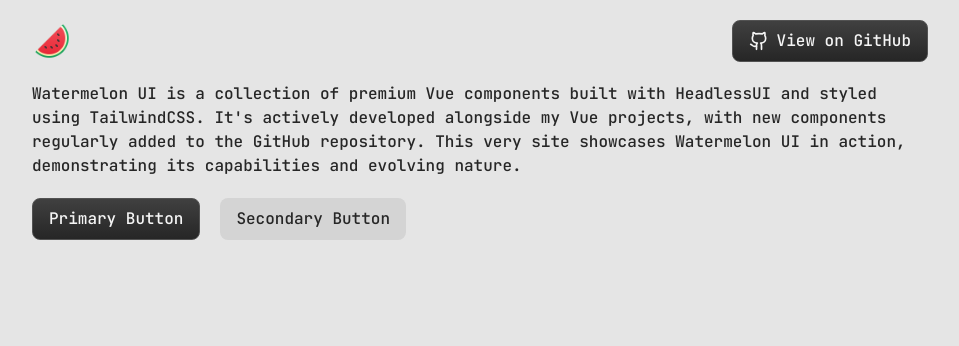
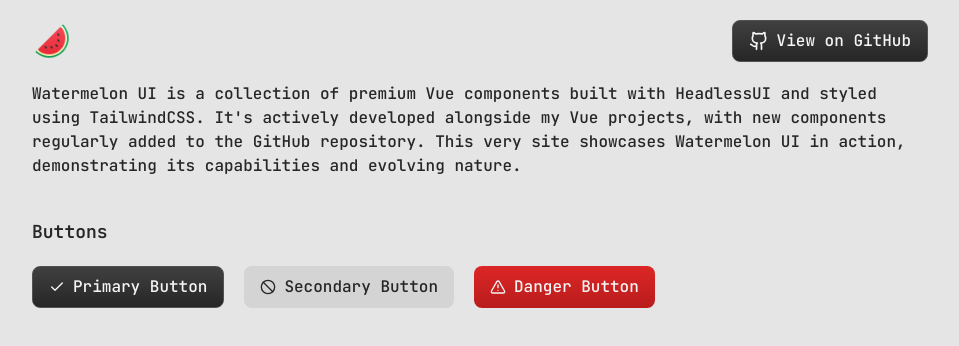
Before and after one commit to hosenur/brix, a Vue app: page / in a window 1280 px wide. Shown: the top 346 px of the page, without its empty margins (160-1119 px from the left). Built offline with nearby package versions, Linux system fonts and the light colour scheme.

Commit message:
feat: added new buttons

```diff
--- a/src/App.vue
+++ b/src/App.vue
@@ -1,12 +1,14 @@
 <template>
   <AppLayout>
 
-    <div >
+    <div class="flex flex-col gap-10" >
       <Introduction/>
+      <Buttons/>
     </div>
   </AppLayout>
 </template>
 <script setup lang="ts">
 import AppLayout from "./layouts/AppLayout.vue";
 import Introduction from "./components/Introduction.vue";
+import Buttons from "./components/Buttons.vue";
 </script>
--- /dev/null
+++ b/src/UI/buttons/DangerButton.vue
@@ -0,0 +1,9 @@
+<template>
+  <button
+      class="inline-flex items-center gap-2 bg-gradient-to-b from-red-600 to-red-700 px-4 py-2 rounded-lg text-neutral-100 "
+  >
+    <slot />
+  </button>
+</template>
+<script setup lang="ts">
+</script>
--- /dev/null
+++ b/src/components/Buttons.vue
@@ -0,0 +1,31 @@
+<script setup lang="ts">
+
+import PrimaryButton from "../UI/buttons/PrimaryButton.vue";
+import SecondaryButton from "../UI/buttons/SecondaryButton.vue";
+import DangerButton from "../UI/buttons/DangerButton.vue";
+import {CheckIcon,BanIcon,AlertTriangleIcon} from "lucide-vue-next";
+</script>
+
+<template>
+  <div class="flex flex-col gap-5">
+
+    <h1 class="text-lg font-semibold">Buttons</h1>
+    <div class="flex flex-row gap-5">
+
+      <PrimaryButton>
+        <CheckIcon class="h-4 w-4"/>
+        Primary Button
+      </PrimaryButton>
+      <SecondaryButton>
+        <BanIcon class="h-4 w-4"/>
+        Secondary Button</SecondaryButton>
+      <DangerButton>
+        <AlertTriangleIcon class="h-4 w-4"/>
+        Danger Button</DangerButton>
+    </div>
+  </div>
+</template>
+
+<style scoped>
+
+</style>
--- a/src/components/Introduction.vue
+++ b/src/components/Introduction.vue
@@ -1,19 +1,9 @@
-<script setup lang="ts">
-
-import PrimaryButton from "../UI/buttons/PrimaryButton.vue";
-import SecondaryButton from "../UI/buttons/SecondaryButton.vue";
-</script>
+<script setup lang="ts"></script>
 
 <template>
-  <div class="flex flex-col gap-5">
 
 <p>Watermelon UI is a collection of premium Vue components built with HeadlessUI and styled using TailwindCSS. It's actively developed alongside my Vue projects, with new components regularly added to the GitHub repository. This very site showcases Watermelon UI in action, demonstrating its capabilities and evolving nature.</p>
-  <div class="flex flex-row gap-5">
 
-  <PrimaryButton>Primary Button</PrimaryButton>
-  <SecondaryButton>Secondary Button</SecondaryButton>
-  </div>
-  </div>
 </template>
 
 <style scoped>
```
